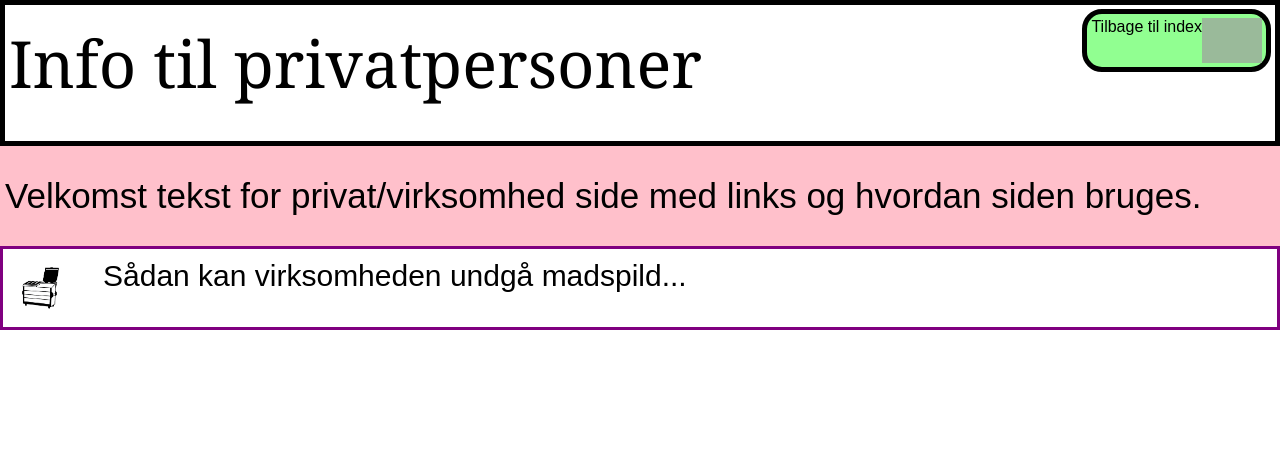
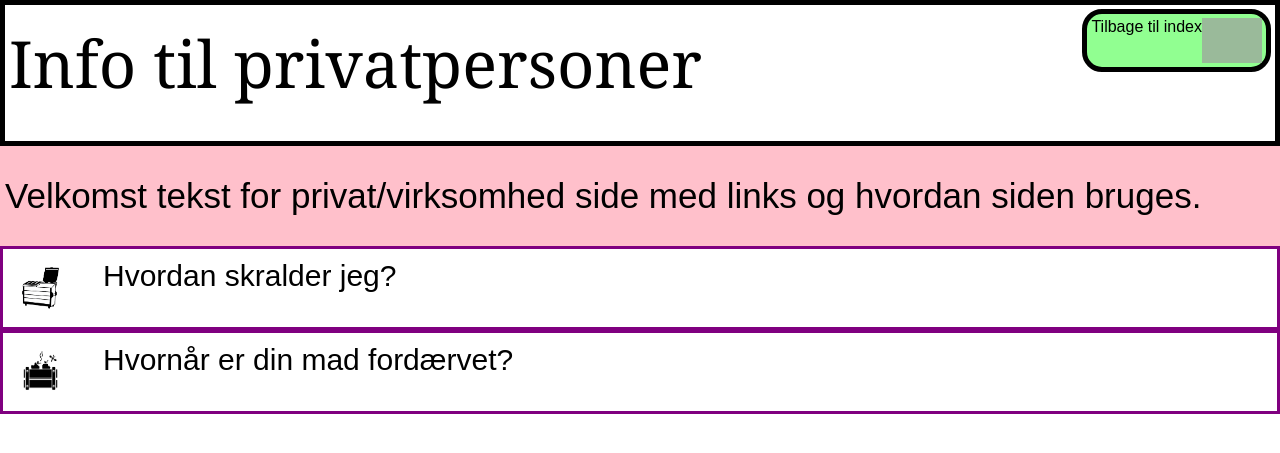
Before and after one commit to SrenhrKEA/StopMadSpild, a Spring Boot app: page /individuals in a window 1280 px wide. Shown: the top 453 px of the page. Run offline with Spring Boot 4, Linux system fonts and the light colour scheme; grey boxes are pictures that could not be loaded.

Commit message:
Har fået individuals siden til at ligne corporations siden igen

```diff
--- a/src/main/resources/templates/Home/individuals.html
+++ b/src/main/resources/templates/Home/individuals.html
@@ -117,7 +117,20 @@
         <img src="/images/ikoner/IkonDumpster.png" class="icon" />
         <article>
             <p class="article-title">
-                Sådan kan virksomheden undgå madspild...
+                Hvordan skralder jeg?
+            </p>
+            <p class="article-info">
+                Kort info omkring linket artikel...
+            </p>
+        </article>
+    </div>
+</a>
+<a href="https://www.foedevarestyrelsen.dk/Selvbetjening/Guides/Sider/Saadan-tjekker-du-om-din-mad-er-fordaervet.aspx" target="_blank" class="external-link">
+    <div class="ikon-link">
+        <img src="/images/ikoner/IkonOverSalesDate.png" class="icon" />
+        <article>
+            <p class="article-title">
+                Hvornår er din mad fordærvet?
             </p>
             <p class="article-info">
                 Kort info omkring linket artikel...
```
